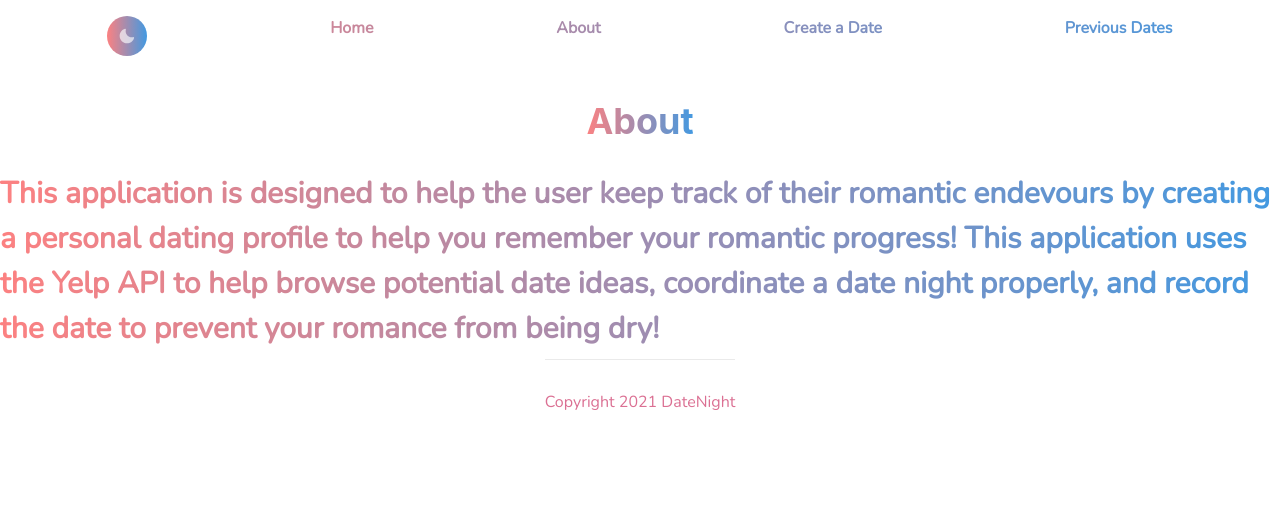
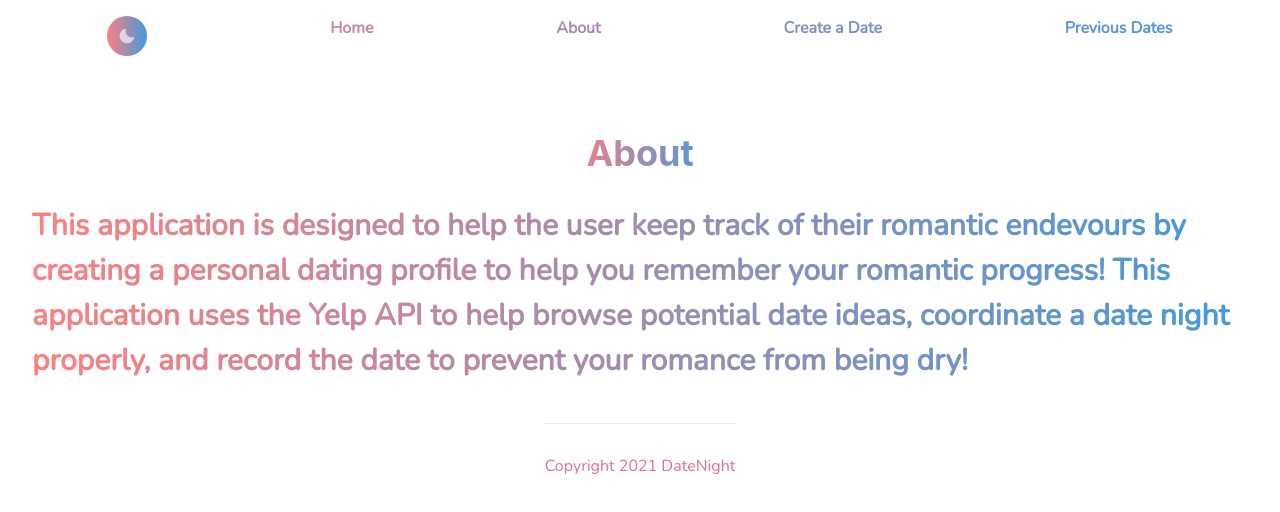
Before and after one commit to nme22/dateNight, a Next.js app in the folder datingapp/: page /About in a window 1280 px wide. Shown: the top 512 px of the page. Built offline with nearby package versions, Linux system fonts and the light colour scheme.

Commit message:
touch ups on about page

```diff
--- a/datingapp/pages/About.js
+++ b/datingapp/pages/About.js
@@ -1,23 +1,31 @@
 import Head from 'next/head';
 import { Heading, VStack, Text, Box } from '@chakra-ui/react';
 import { motion } from 'framer-motion';
-import * as react from 'react';
+
 const About = () => {
    return (
+      <>
+         <Head>
+            <title>DateNight | About</title>
+            <meta name="keywords" content="DateNight" />
+         </Head>
          <motion.div
             initial={{ opacity: 0 }}
             animate={{ opacity: 1 }}
             transition={{ duration: 4 }}
          >
-      <Head>
-        <title>DateNight | About</title>
-        <meta name="keywords" content="DateNight" />
-      </Head>
-      <VStack justifyContent="center" fontFamily="Nunito" fontSize="2xl">
-        <Heading p="20px">
-          <Text bgGradient="linear(to-r, red.300, blue.400 )" bgClip="text">
+            <VStack
+               justifyContent="center"
+               fontFamily="Nunito"
+               fontSize="2xl"
+               p={8}
+            >
+               <Heading
+                  p="20px"
+                  bgGradient="linear(to-r, red.300, blue.400 )"
+                  bgClip="text"
+               >
                   About
-          </Text>
                </Heading>
 
                <Text
@@ -26,14 +34,16 @@ const About = () => {
                   fontSize="3xl"
                   fontWeight="extrabold"
                >
-          This application is designed to help the user keep track of their
-          romantic endevours by creating a personal dating profile to help you
-          remember your romantic progress! This application uses the Yelp API to
-          help browse potential date ideas, coordinate a date night properly,
-          and record the date to prevent your romance from being dry!
+                  This application is designed to help the user keep track of
+                  their romantic endevours by creating a personal dating profile
+                  to help you remember your romantic progress! This application
+                  uses the Yelp API to help browse potential date ideas,
+                  coordinate a date night properly, and record the date to
+                  prevent your romance from being dry!
                </Text>
             </VStack>
          </motion.div>
+      </>
    );
 };
 
```
Lines whose indentation alone changed are shown as unchanged.
